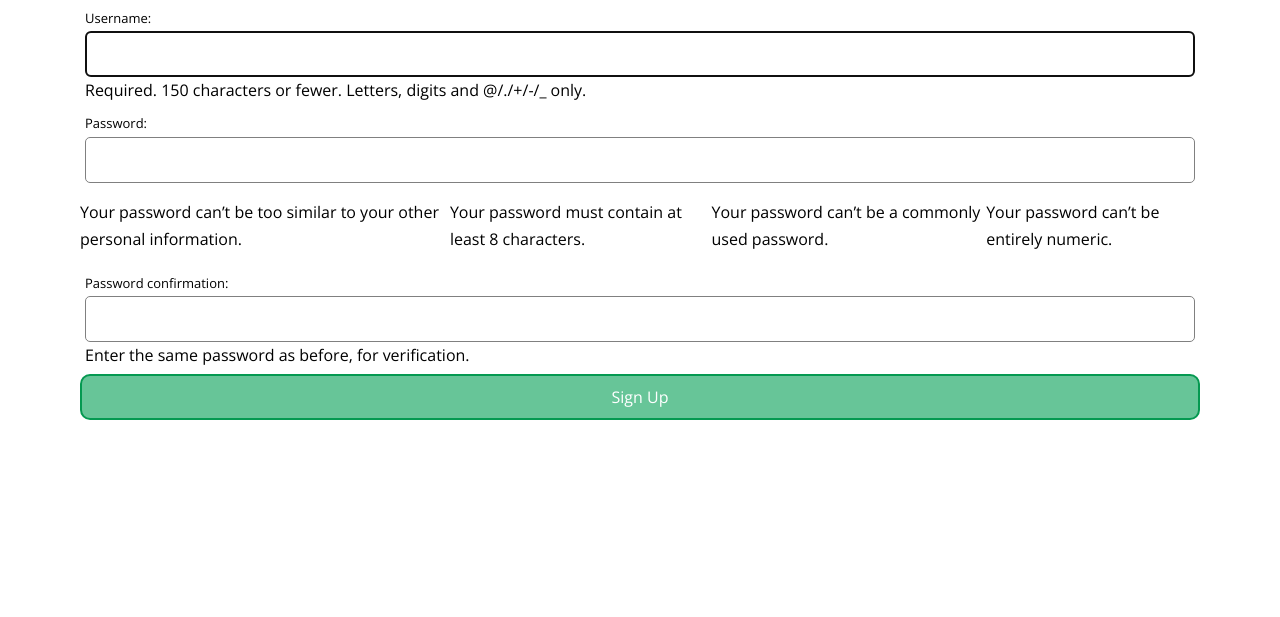
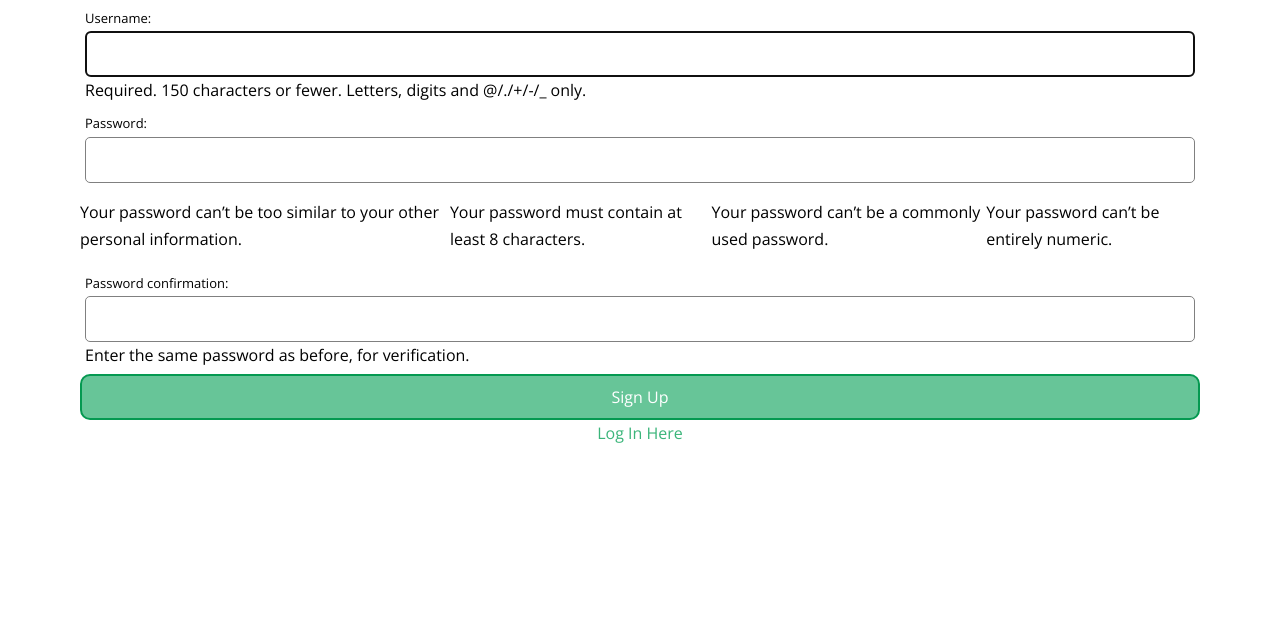
Before and after one commit to bardIRL/gitfunded-app, a Django app: page /accounts/signup/ in a window 1280 px wide. Shown: the part 131-748 px from the top of the page. Run offline with Django 4.2, Linux system fonts and the light colour scheme.

Commit message:
fixed login & signup linking pages

```diff
--- a/main_app/templates/registration/login.html
+++ b/main_app/templates/registration/login.html
@@ -10,4 +10,6 @@
     <button type="submit" class="btn">Log In</button>
   </form>
 
+<a href="{% url 'signup' %}">Sign Up Here</a>
+
 {% endblock %}
--- a/main_app/templates/registration/signup.html
+++ b/main_app/templates/registration/signup.html
@@ -11,4 +11,6 @@
   <input type="submit" class="btn" value="Sign Up">
 </form>
 
+<a href="{% url 'login' %}">Log In Here</a>
+
 {% endblock %}
```
